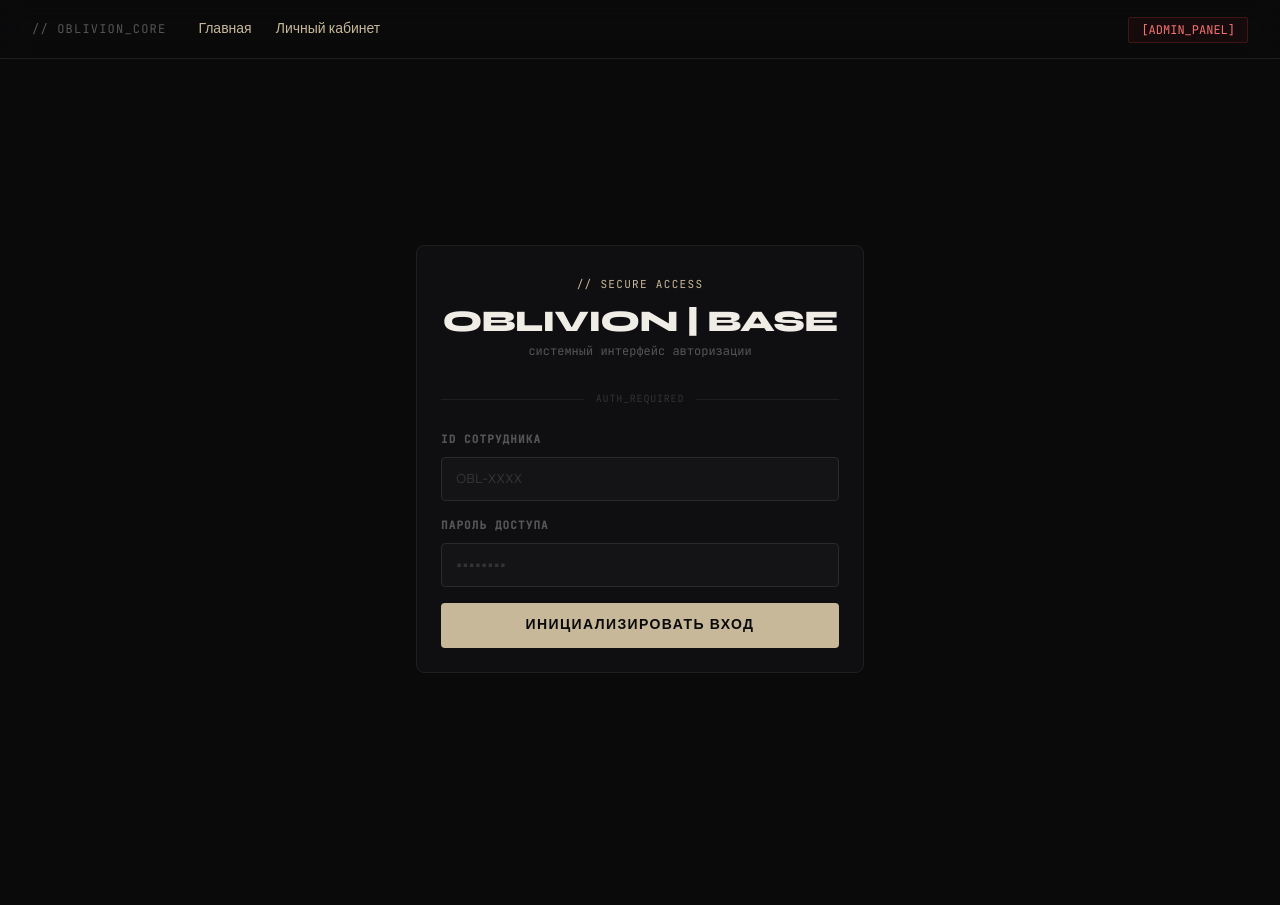
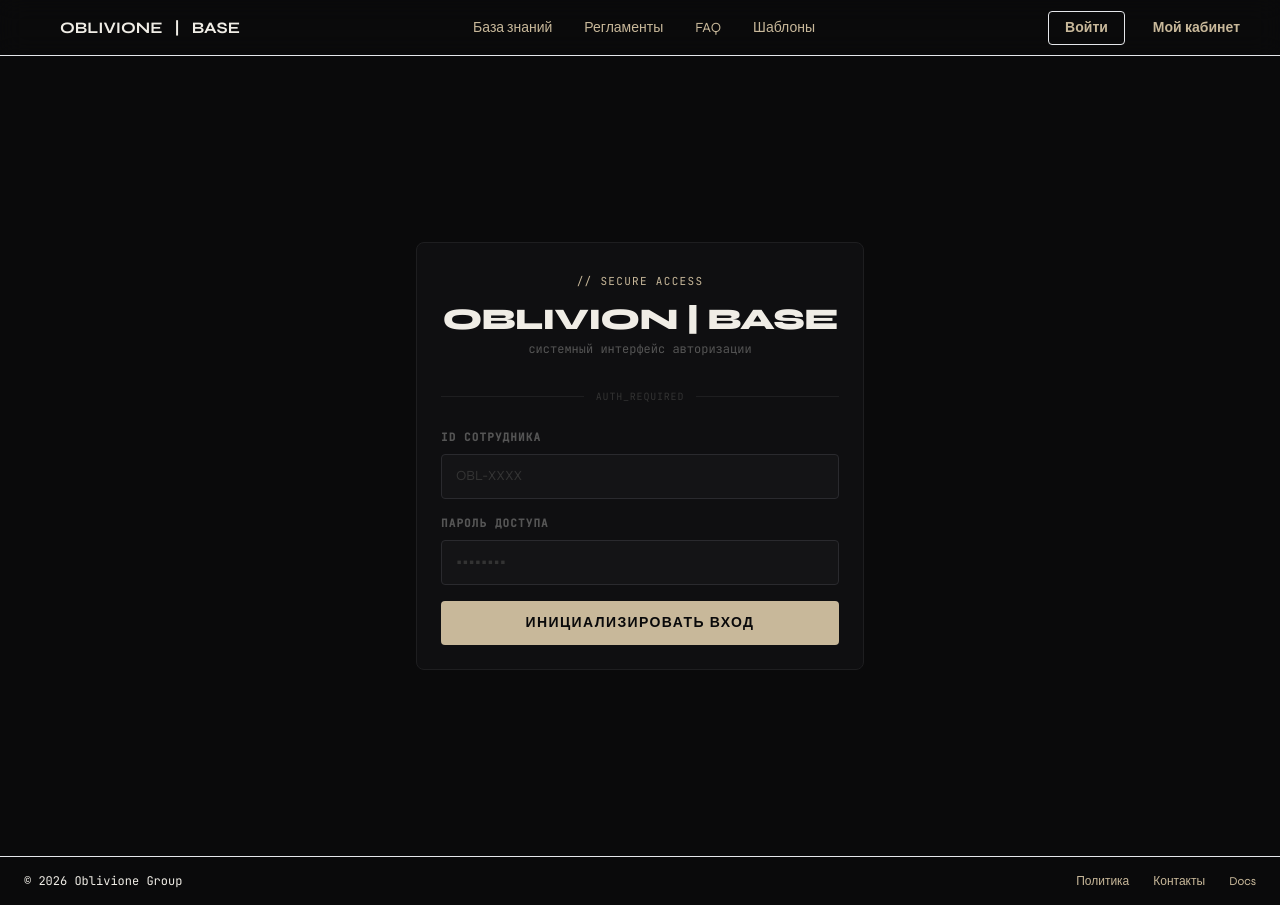
Before and after one commit to Yenya000/knowledge_base, a Vue app in the folder fronted/: page /login in a window 1280 px wide. Before the commit the page ends 859 px from the top, so only its background shows below. Built offline with nearby package versions, Linux system fonts and the light colour scheme.

Commit message:
фикс обьеденения баз и стилей. шапка и подвал в app.

```diff
--- a/fronted/src/App.vue
+++ b/fronted/src/App.vue
@@ -1,54 +1,87 @@
 <template>
-  <div id="app" class="min-h-screen bg-obl-base text-obl-primary font-sans antialiased">
+  <div id="app" class="min-h-screen bg-ob-base text-ob-text font-sans antialiased flex flex-col">
 
-    <nav class="w-full bg-obl-elevated/80 backdrop-blur-md border-b border-obl-border-subtle px-8 py-4 flex items-center justify-between sticky top-0 z-50">
+    <header class="fixed top-0 left-0 right-0 z-50 backdrop-blur-md bg-ob-base/80 border-b border-ob-border h-14">
+      <div class="max-w-7xl mx-auto px-6 flex items-center justify-between h-full">
 
-      <div class="flex items-center gap-8 flex-shrink-0">
-        <router-link to="/" class="font-mono text-xs tracking-widest text-obl-muted hover:text-obl-accent transition-colors">
-          // OBLIVION_CORE
-        </router-link>
+        <div class="flex gap-3 items-center">
+          <div class="w-6 h-6 bg-ob-accent" style="clip-path: polygon(50% 0%,85% 15%,100% 50%,85% 85%,50% 100%,15% 85%,0% 50%,15% 15%)"></div>
+          <span class="font-bold">OBLIVIONE</span>
+          <span class="font-bold text-ob-accent">|</span>
+          <span class="font-bold">BASE</span>
+        </div>
 
-        <div class="flex items-center gap-6 text-sm font-medium">
-          <router-link
-            to="/"
-            class="hover:text-obl-accent transition-colors"
-            active-class="text-obl-accent"
+        <nav class="hidden md:flex gap-8">
+          <RouterLink to="/" class="text-sm text-ob-accent">База знаний</RouterLink>
+          <RouterLink to="/" class="text-sm text-ob-muted hover:text-ob-text transition-all duration-200">Регламенты</RouterLink>
+          <RouterLink to="/" class="text-sm text-ob-muted hover:text-ob-text transition-all duration-200">FAQ</RouterLink>
+          <RouterLink to="/" class="text-sm text-ob-muted hover:text-ob-text transition-all duration-200">Шаблоны</RouterLink>
+        </nav>
+
+        <div class="flex items-center gap-3">
+          <button
+            v-if="isLoggedIn"
+            @click="logout"
+            class="border border-ob-accent text-ob-accent hover:bg-ob-accent hover:text-ob-base transition-all duration-200 text-sm font-bold px-4 py-1.5 rounded"
           >
-            Главная
-          </router-link>
+            Выйти
+          </button>
+          <RouterLink
+            v-else
+            to="/login"
+            class="border border-ob-accent text-ob-accent hover:bg-ob-accent hover:text-ob-base transition-all duration-200 text-sm font-bold px-4 py-1.5 rounded"
+          >
+            Войти
+          </RouterLink>
 
-          <router-link
-            to="/profile"
-            class="hover:text-obl-accent transition-colors"
-            active-class="text-obl-accent"
-          >
-            Личный кабинет
-          </router-link>
+          <RouterLink to="/profile" class="bg-ob-accent text-ob-base hover:opacity-90 transition-all duration-200 text-sm font-bold px-4 py-1.5 rounded">
+            Мой кабинет
+          </RouterLink>
         </div>
       </div>
+    </header>
 
-      <div class="flex-shrink-0">
-        <router-link
-          to="/admin"
-          class="text-xs font-mono px-3 py-1 rounded-sm bg-red-900/10 border border-red-500/20 text-red-400 hover:bg-red-900/30 transition-all"
-          active-class="border-red-500/60 bg-red-900/40"
-        >
-          [ADMIN_PANEL]
-        </router-link>
-      </div>
-    </nav>
-
-    <main class="w-full">
+    <main class="w-full flex-grow pt-14">
       <router-view />
     </main>
+
+    <footer class="border-t border-ob-border mt-auto">
+      <div class="max-w-7xl mx-auto px-6 py-4 flex items-center justify-between">
+        <div class="flex items-center gap-3">
+          <span class="text-xs text-ob-muted font-mono">© 2026 Oblivione Group</span>
+        </div>
+        <div class="flex items-center gap-6">
+          <RouterLink to="#" class="text-xs text-ob-muted hover:text-ob-text transition-all duration-200">Политика</RouterLink>
+          <RouterLink to="#" class="text-xs text-ob-muted hover:text-ob-text transition-all duration-200">Контакты</RouterLink>
+          <RouterLink to="#" class="text-xs text-ob-muted hover:text-ob-text transition-all duration-200">Docs</RouterLink>
+        </div>
+      </div>
+    </footer>
 
   </div>
 </template>
 
 <script setup lang="ts">
-// Вся логика роутинга лежит в index.ts
+import { ref, watch } from 'vue'
+import { useRouter, useRoute } from 'vue-router'
+
+const router = useRouter()
+const route = useRoute()
+const isLoggedIn = ref(!!localStorage.getItem('token'))
+
+// Следим за сменой страницы: как только пользователь перемещается по сайту,
+// мы обновляем статус авторизации в шапке
+watch(
+  () => route.path,
+  () => {
+    isLoggedIn.value = !!localStorage.getItem('token')
+  }
+)
+
+const logout = () => {
+  localStorage.removeItem('token')
+  localStorage.removeItem('userRole')
+  isLoggedIn.value = false
+  router.push('/login')
+}
 </script>
-
-<style>
-
-</style>
--- a/fronted/src/router/index.js
+++ b/fronted/src/router/index.js
@@ -11,7 +11,7 @@ const routes = [
     path: '/',
     name: 'home',
     component: Home,
-    meta: { requiresAuth: true } // Закрываем главную по плану (нужен токен)
+    meta: { requiresAuth: true }
   },
   {
     path: '/login',
--- a/fronted/src/views/Home.vue
+++ b/fronted/src/views/Home.vue
@@ -1,31 +1,17 @@
 <template>
-  <div class="min-h-screen bg-ob-base text-ob-text">
-    <header class="fixed top-0 left-0 right-0 z-50 backdrop-blur-md bg-ob-base/80 border-b border-ob-border h-14">
-      <div class="max-w-7xl mx-auto px-6 flex items-center justify-between h-full">
-        <div class="flex gap-3 items-center">
-          <div class="w-6 h-6 bg-ob-accent" style="clip-path: polygon(50% 0%,85% 15%,100% 50%,85% 85%,50% 100%,15% 85%,0% 50%,15% 15%)"></div>
-          <span class="font-bold">OBLIVIONE</span>
-          <span class="font-bold text-ob-accent">|</span>
-          <span class="font-bold">BASE</span>
-        </div>
-        <div class="flex items-center gap-3">
-          <RouterLink to="/login" class="border border-ob-accent text-ob-accent hover:bg-ob-accent hover:text-ob-base transition-all duration-200 text-sm font-bold px-4 py-1.5 rounded">Войти</RouterLink>
-          <RouterLink to="/profile" class="bg-ob-accent text-ob-base hover:opacity-90 transition-all duration-200 text-sm font-bold px-4 py-1.5 rounded">Мой кабинет</RouterLink>
-        </div>
-      </div>
-    </header>
-
-    <main class="pt-14">
-      <section class="px-6 py-20 max-w-7xl mx-auto">
+  <!-- Хедер удален, так как он теперь в App.vue -->
+  <section class="px-6 py-12 max-w-7xl mx-auto">
     <div class="mb-8">
       <p class="font-mono uppercase tracking-widest text-xs text-ob-accent mb-3">// KNOWLEDGE BASE - OBLIVIONE GROUP</p>
       <h1 class="text-4xl font-extrabold leading-tight mb-3">Всё, что нужно <br>знать – <span class="text-ob-accent">здесь</span></h1>
     </div>
 
+    <!-- Поиск -->
     <div class="flex items-center border border-ob-border bg-ob-surface rounded-lg px-4 h-11 max-w-lg">
       <input v-model="searchQuery" type="text" class="!border-0 !bg-transparent !p-0 outline-none flex-1 text-sm text-ob-text placeholder:text-ob-muted" placeholder="Поиск по базе знаний...">
     </div>
 
+    <!-- Теги -->
     <div class="flex gap-2 mt-6 flex-wrap">
       <button @click="selectedCategory = ''" :class="selectedCategory === '' ? 'bg-ob-accent text-ob-base' : 'border-ob-border text-ob-muted'" class="text-xs px-3 py-1 rounded-full border hover:border-ob-accent transition-all duration-200">Все</button>
       <button v-for="cat in categories" :key="cat" @click="selectedCategory = cat" :class="selectedCategory === cat ? 'bg-ob-accent text-ob-base' : 'border-ob-border text-ob-muted'" class="text-xs px-3 py-1 rounded-full border hover:border-ob-accent transition-all duration-200">
@@ -33,6 +19,7 @@
       </button>
     </div>
 
+    <!-- Карточки -->
     <div class="grid mt-8 grid-cols-1 md:grid-cols-2 lg:grid-cols-3 gap-px bg-ob-border">
       <router-link
         v-for="article in filteredArticles"
@@ -47,8 +34,6 @@
       </router-link>
     </div>
   </section>
-    </main>
-  </div>
 </template>
 
 <script setup>
```
Lines whose indentation alone changed are shown as unchanged.
